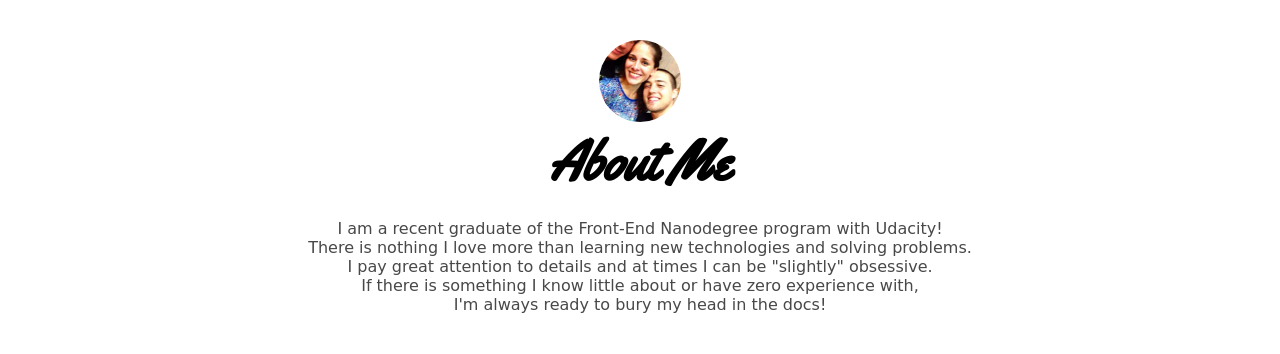
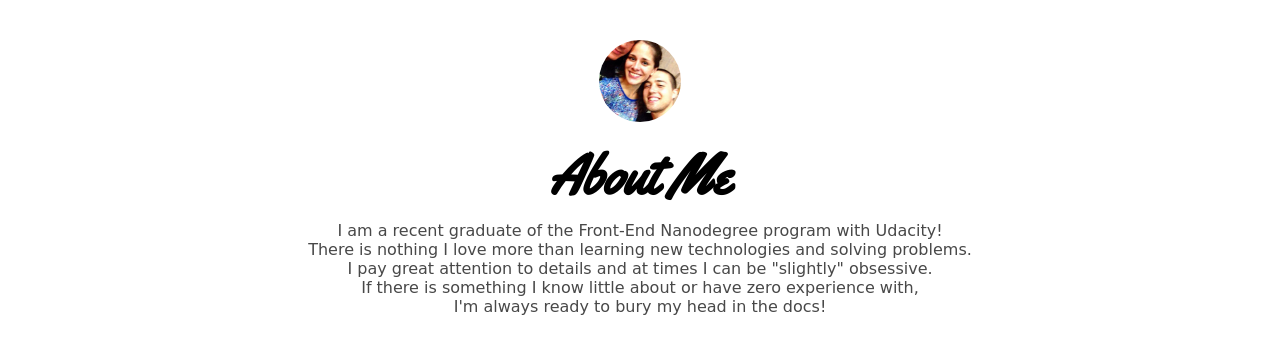
Before and after one commit to tmurph850/my-portfolio, a plain HTML site: page aboutme.html in a window 1280 px wide. Shown: the part 110-464 px from the top of the page. Drawn offline with Linux system fonts and the light colour scheme; a web font is replaced by a local one.

Commit message:
fix aboutme header margins

```diff
--- a/aboutme.html
+++ b/aboutme.html
@@ -30,7 +30,7 @@
 			<div>
 				<img src="images/janeNtim.jpg" class="my-pic" alt="My picture">
 			</div>
-			<div class="about-me-header">About Me</div>
+			<h1 class="about-me-header">About Me</h1>
 			<div class="about-me">
 				<p>I am a recent graduate of the Front-End Nanodegree program with Udacity!<br>There is nothing I love more than learning new technologies and solving problems.<br>I pay great attention to details and at times I can be "slightly" obsessive.<br> If there is something I know little about or have zero experience with,<br> I'm always ready to bury my head in the docs!
 				</p>
--- a/css/style.css
+++ b/css/style.css
@@ -254,7 +254,7 @@ img {
   text-align: center;
   margin-left: auto;
   margin-right: auto;
-  top: 152px;
+  top: 120px;
   font-size: 56px;
   font-family: 'Yellowtail', cursive;
   font-weight: 800;
@@ -263,7 +263,7 @@ img {
 .about-me {
   position: relative;
   text-align: center;
-  top: 155px;
+  top: 80px;
 }
 /* End AboutMe */
 
```
